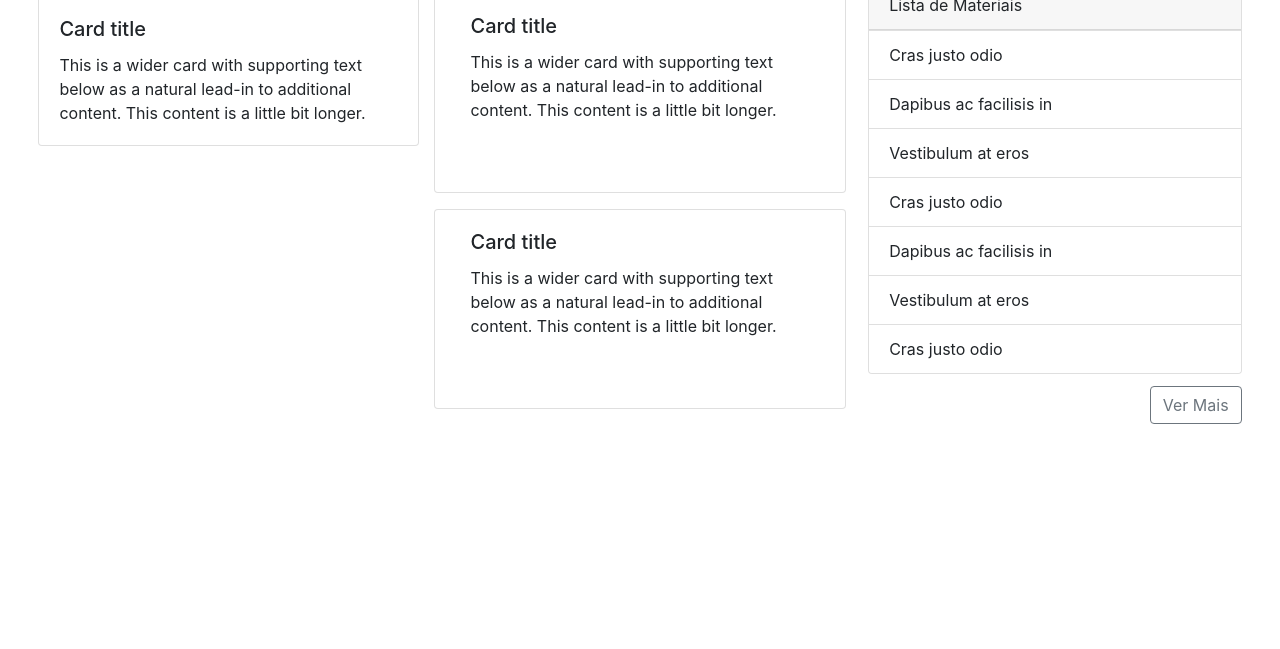
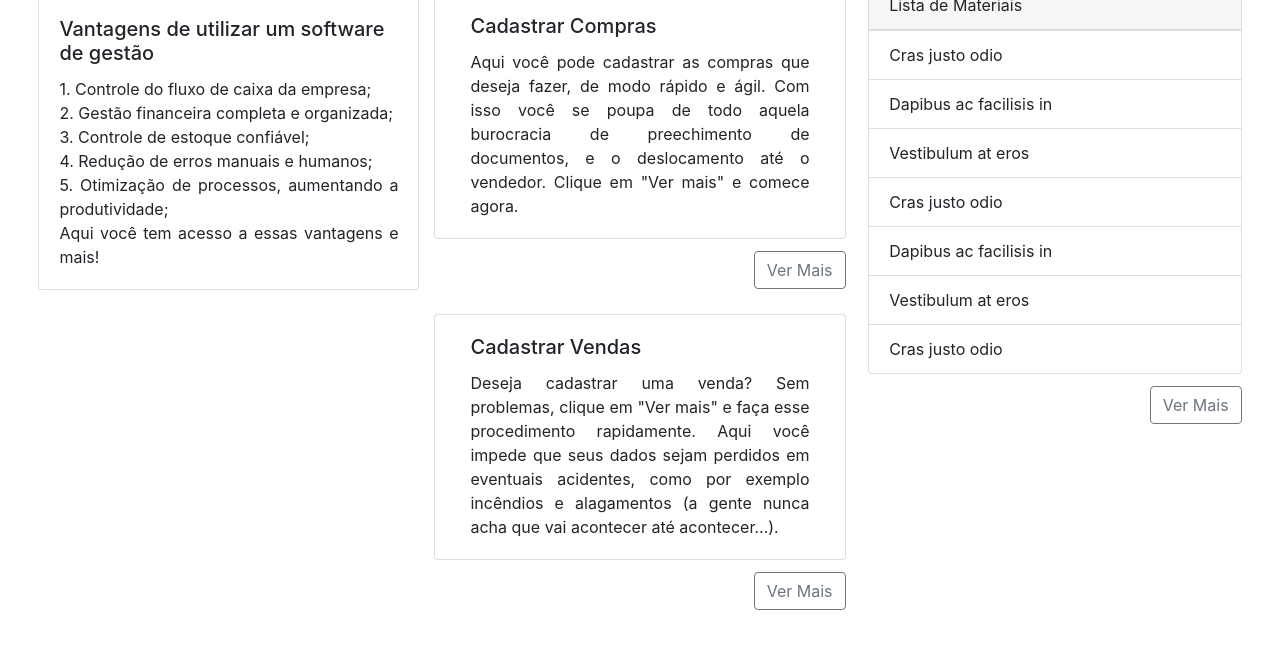
Before and after one commit to joaomarcos70/Ferro-Tech, a plain HTML site: page front/home.html in a window 1280 px wide. Shown: the part 129-778 px from the top of the page. Drawn offline with nearby package versions, Linux system fonts and the light colour scheme.

Commit message:
Personalização dos cards. Implementação do modal que vai ser o login

```diff
--- a/front/home.html
+++ b/front/home.html
@@ -43,7 +43,7 @@
                 </li>
             </ul>
         </div>
-        <i class="fonteBotao" type="submit">Cadastrar/Login</i>
+        <i class="fonteBotao" type="submit" data-toggle="modal" data-target="#exampleModal">Cadastrar/Login</i>
     </nav>
     <div class="divCol1">
         <div class="row">
@@ -51,28 +51,60 @@
                 <div class="card card1">
                     <img src="img/gif_manager.gif" class="card-img-top">
                     <div class="card-body">
-                        <h5 class="card-title">Card title</h5>
-                        <p class="card-text">This is a wider card with supporting text below as a natural lead-in to
-                            additional content. This content is a little bit longer.</p>
+                        <h5 class="card-title">Vantagens de utilizar um software de gestão</h5>
+                        <p class="card-text text-justify">
+                            1. Controle do fluxo de caixa da empresa;
+                            <br>
+                            2. Gestão financeira completa e organizada;
+                            <br>
+                            3. Controle de estoque confiável;
+                            <br>
+                            4. Redução de erros manuais e humanos;
+                            <br>
+                            5. Otimização de processos, aumentando a produtividade;
+                            <br>
+                            Aqui você tem acesso a essas vantagens e mais!
+                        </p>
                     </div>
                 </div>
             </div>
-            <div class="col">
+            <div class="col ">
                 <div class="row">
                     <div class="card card2 col-12">
                         <div class="card-body">
-                            <h5 class="card-title">Card title</h5>
-                            <p class="card-text">This is a wider card with supporting text below as a natural lead-in to
-                                additional content. This content is a little bit longer.</p>
+                            <h5 class="card-title">Cadastrar Compras</h5>
+                            <p class="card-text text-justify">
+                                Aqui você pode cadastrar as compras que deseja fazer, de modo rápido e ágil. Com isso
+                                você se poupa de todo aquela burocracia de preechimento de documentos, e o deslocamento
+                                até o vendedor. Clique em "Ver mais" e comece agora.
+                            </p>
                         </div>
                     </div>
+                    <div class="col-12 text-right p-0">
+                        <button type="button" class="btn btn-outline-secondary botaoVerMais">
+                            Ver Mais
+                        </button>
+                    </div>
+
+
                     <div class="card card3 col-12">
                         <div class="card-body">
-                            <h5 class="card-title">Card title</h5>
-                            <p class="card-text">This is a wider card with supporting text below as a natural lead-in to
-                                additional content. This content is a little bit longer.</p>
+                            <h5 class="card-title">Cadastrar Vendas</h5>
+                            <p class="card-text text-justify">
+                                Deseja cadastrar uma venda? Sem problemas, clique em "Ver mais" e faça esse procedimento
+                                rapidamente. Aqui você impede que seus dados sejam perdidos em eventuais acidentes, como
+                                por exemplo incêndios e alagamentos (a gente nunca acha que vai acontecer até
+                                acontecer...).
+                            </p>
                         </div>
                     </div>
+
+                    <div class="col-12 text-right p-0">
+                        <button type="button" class="btn btn-outline-secondary botaoVerMais">
+                            Ver Mais
+                        </button>
+                    </div>
+
                 </div>
             </div>
             <div class="col">
@@ -92,9 +124,28 @@
                     </ul>
                 </div>
                 <button type="button" class="btn btn-outline-secondary" style="float: right; margin-top: 3%;">Ver
-                    Mais</button>
+                    Mais
+                </button>
+            </div>
+    </div>
+
+
+    <!-- Modal -->
+    <div class="modal fade" id="exampleModal" tabindex="-1" aria-labelledby="exampleModalLabel" aria-hidden="true">
+        <div class="modal-dialog">
+            <div class="modal-content">
+                <div class="modal-header">
+                    <h5 class="modal-title" id="exampleModalLabel">Modal title</h5>
+                    <button type="button" class="close" data-dismiss="modal" aria-label="Close">
+                        <span aria-hidden="true">&times;</span>
+                    </button>
+                </div>
+                <div class="modal-body">
+
+                </div>
             </div>
         </div>
+    </div>
 </body>
 
 </html>
--- a/front/style.css
+++ b/front/style.css
@@ -25,6 +25,14 @@ body {
     padding: 6px;
     border-radius: 8px;
     box-shadow: 0px 1px 15px #f0a165;
+
+}
+
+.botaoVerMais {
+    margin-top: -1%;
+    margin-bottom: 3%;
+    display: flex;
+    float: right;
 }
 
 .fonteLogo {
@@ -44,18 +52,19 @@ body {
 
 .card1 {
     max-width: 400px;
-    max-height: 500px;
+    max-height: relative;
 }
 
 .card2 {
     margin-top: 3%;
     margin-bottom: 4%;
-    height: 200px !important;
+    max-height: relative;
 }
 
 .card3 {
-    height: 200px !important;
-    /* padding-bottom: 3%; */
+    margin-top: 3%;
+    margin-bottom: 4%;
+    max-height: relative;
 }
 
 .card4 {
```
Also changed, not shown: logo/logo-vetorizado.png (added), 1 other file.
